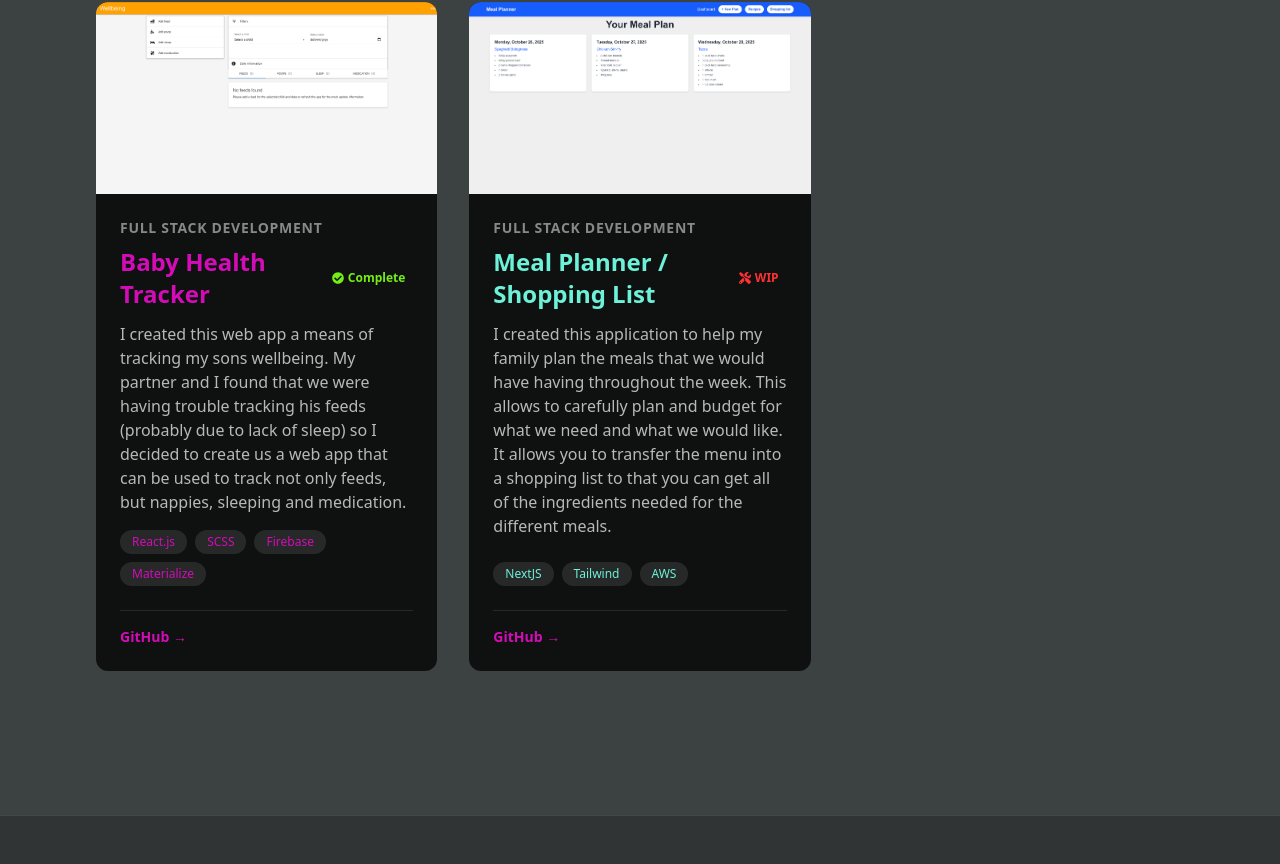
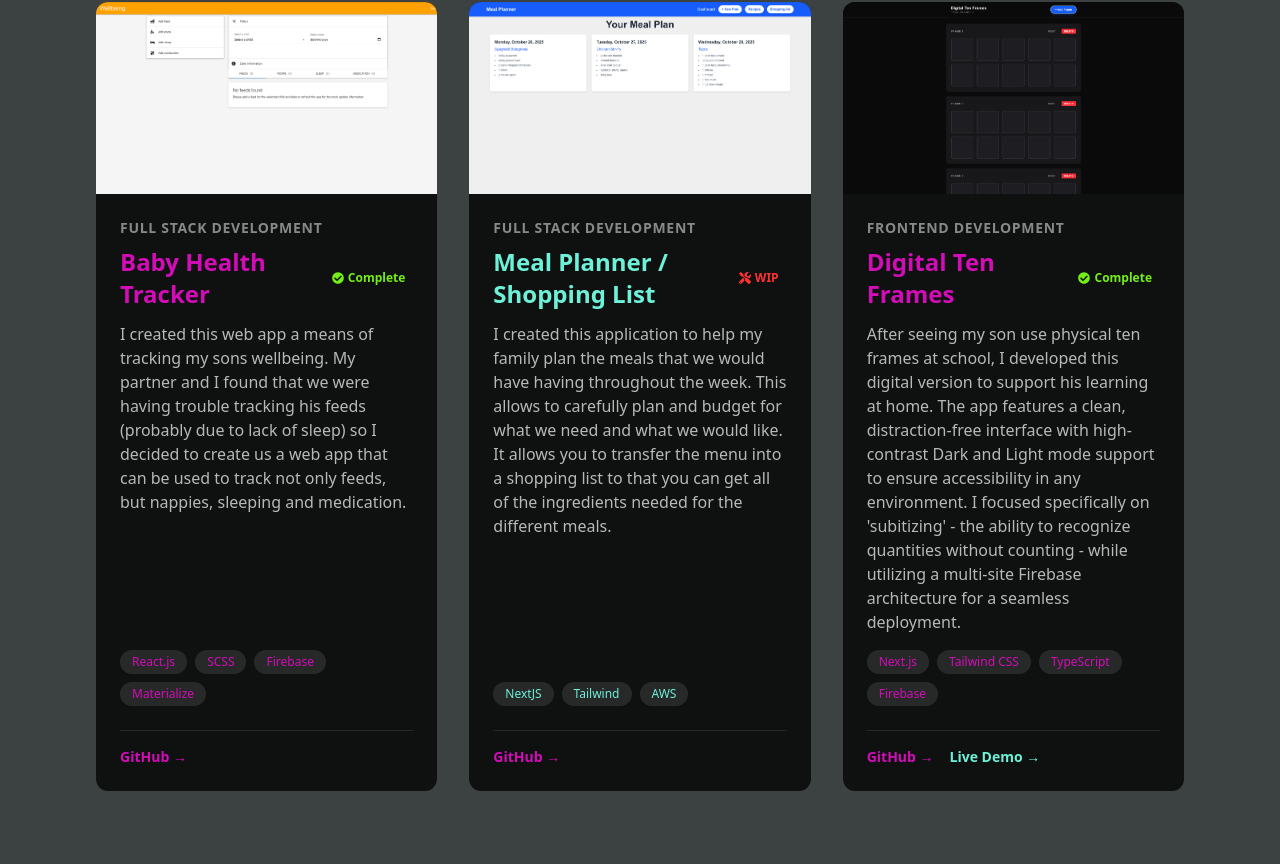
Before and after one commit to joshhallan/portfolio2025, a Next.js app: page /projects in a window 1280 px wide. Shown: the part 236-1100 px from the top of the page. Built offline with nearby package versions, Linux system fonts and the light colour scheme.

Commit message:
Added a new project

```diff
--- a/src/components/Global/ProjectCard/ProjectCard.tsx
+++ b/src/components/Global/ProjectCard/ProjectCard.tsx
@@ -197,6 +197,18 @@ export default function ProjectCard({
             >
               GitHub →
             </Link>
+
+            {project.link !== "" && (
+              <Link
+                href={project.link}
+                target="_blank"
+                rel="noopener noreferrer"
+                className={neonLinkClasses}
+                style={{ color: "var(--neon-blue)" }}
+              >
+                Live Demo →
+              </Link>
+            )}
           </div>
         </div>
       </div>
--- a/src/data/projects.ts
+++ b/src/data/projects.ts
@@ -8,7 +8,7 @@ export const PROJECTS_DATA = [
       "I created this web app a means of tracking my sons wellbeing. My partner and I found that we were having trouble tracking his feeds (probably due to lack of sleep) so I decided to create us a web app that can be used to track not only feeds, but nappies, sleeping and medication.",
     tech: ["React.js", "SCSS", "Firebase", "Materialize"],
     image: "/images/projects/baby-wellbeing.jpg",
-    link: "", // Live link removed
+    link: "",
     githubUrl: "https://github.com/joshhallan/BabyWellbeingPublic",
     name: "baby-tracker",
     status: "Complete"
@@ -19,12 +19,25 @@ export const PROJECTS_DATA = [
     category: "Full Stack Development",
     description:
       "An application to create a meal plan and menu and transfer the ingredients into a shopping list",
-    fullDescription: "I created this application to help my family plan the meals that we would have having throughout the week. This allows to carefully plan and budget for what we need and what we would like. It allows you to transfer the menu into a shopping list to that you can get all of the ingredients needed for the different meals. ",
+    fullDescription: "I created this application to help my family plan the meals that we would have having throughout the week. This allows to carefully plan and budget for what we need and what we would like. It allows you to transfer the menu into a shopping list to that you can get all of the ingredients needed for the different meals.",
     tech: ["NextJS", "Tailwind", "AWS"],
-    image: "/images/projects/shopping-list.jpg", // Adjusted path for consistency
-    link: "", // Live link removed
+    image: "/images/projects/shopping-list.jpg",
+    link: "",
     githubUrl: "https://github.com/joshhallan/shopping-list",
     name: "shopping-list",
     status: "WIP"
   },
+  {
+    id: 3,
+    title: "Digital Ten Frames",
+    category: "Frontend Development",
+    description: "An interactive educational tool with full dark/light mode support for early-years maths.",
+    fullDescription: "After seeing my son use physical ten frames at school, I developed this digital version to support his learning at home. The app features a clean, distraction-free interface with high-contrast Dark and Light mode support to ensure accessibility in any environment. I focused specifically on 'subitizing' - the ability to recognize quantities without counting - while utilizing a multi-site Firebase architecture for a seamless deployment.",
+    tech: ["Next.js", "Tailwind CSS", "TypeScript", "Firebase"],
+    image: "/images/projects/number-frames.png",
+    link: "https://number-frames.findjosh.dev",
+    githubUrl: "https://github.com/joshhallan/number-frames",
+    name: "ten-frames",
+    status: "Complete"
+  }
 ];
```
Also changed, not shown: public/images/projects/number-frames.png (added).
